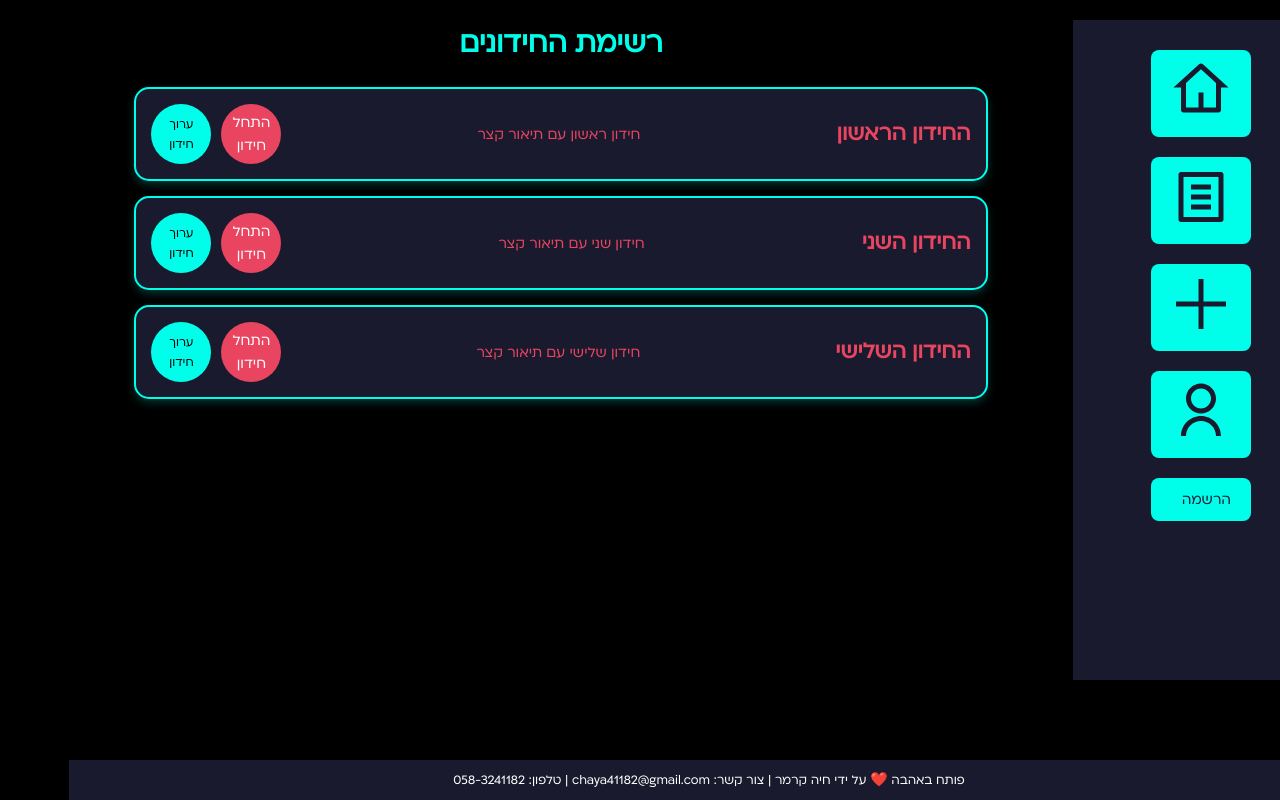
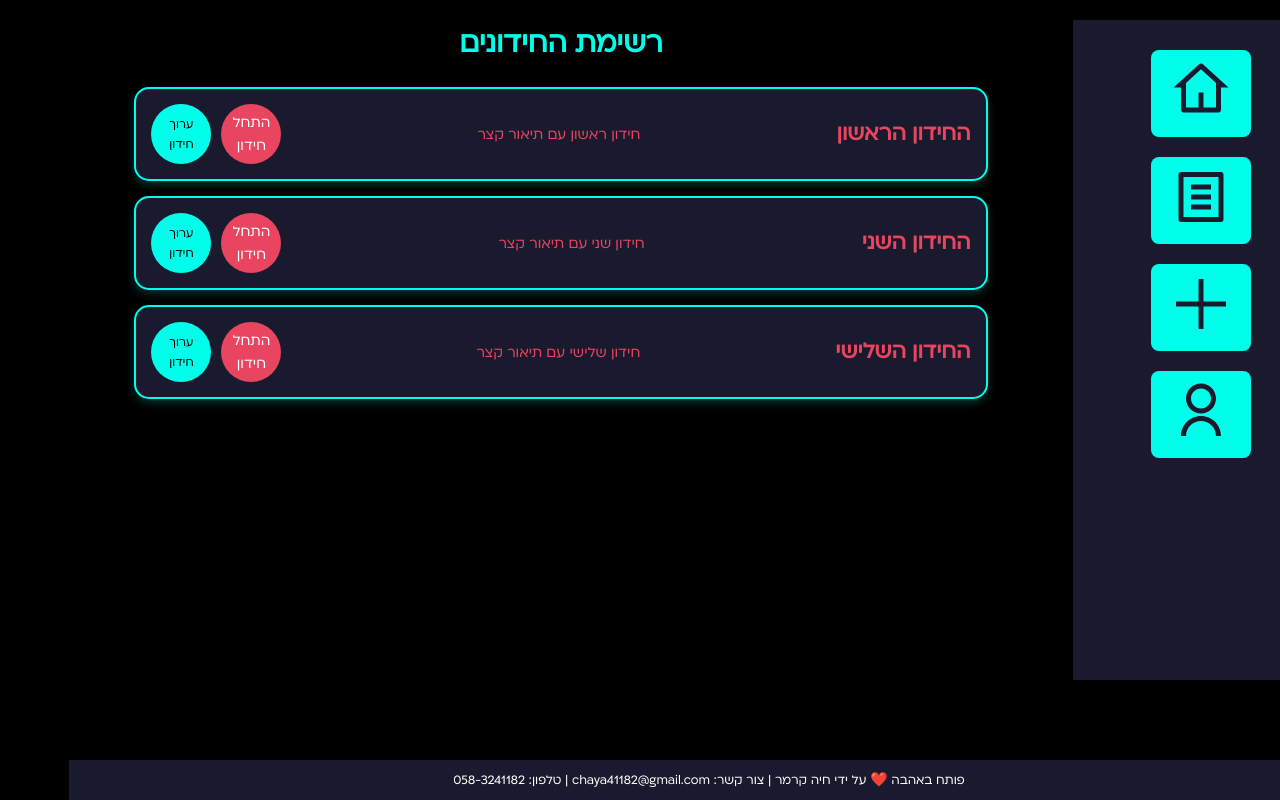
Before and after one commit to ChayaCodes/trivia-quiz-client, a React (Create React App) app in the folder client/: page /quizzes in a window 1280 px wide. Shown: the top 800 px of the page. Built offline with nearby package versions, Linux system fonts and the light colour scheme.

Commit message:
Remove 'Register' navigation

```diff
--- a/client/src/components/Sidebar/Sidebar.js
+++ b/client/src/components/Sidebar/Sidebar.js
@@ -32,7 +32,6 @@ function Sidebar() {
             <NavLink to="/quizzes" className="nav-button">{icons.quizzes}</NavLink>
             <NavLink to="/create-quiz" className="nav-button">{icons.create}</NavLink>
             <NavLink to="/login" className="nav-button">{icons.login}</NavLink>
-            <NavLink to="/register" className="nav-button">הרשמה</NavLink>
         </div>
     );
 }
```
